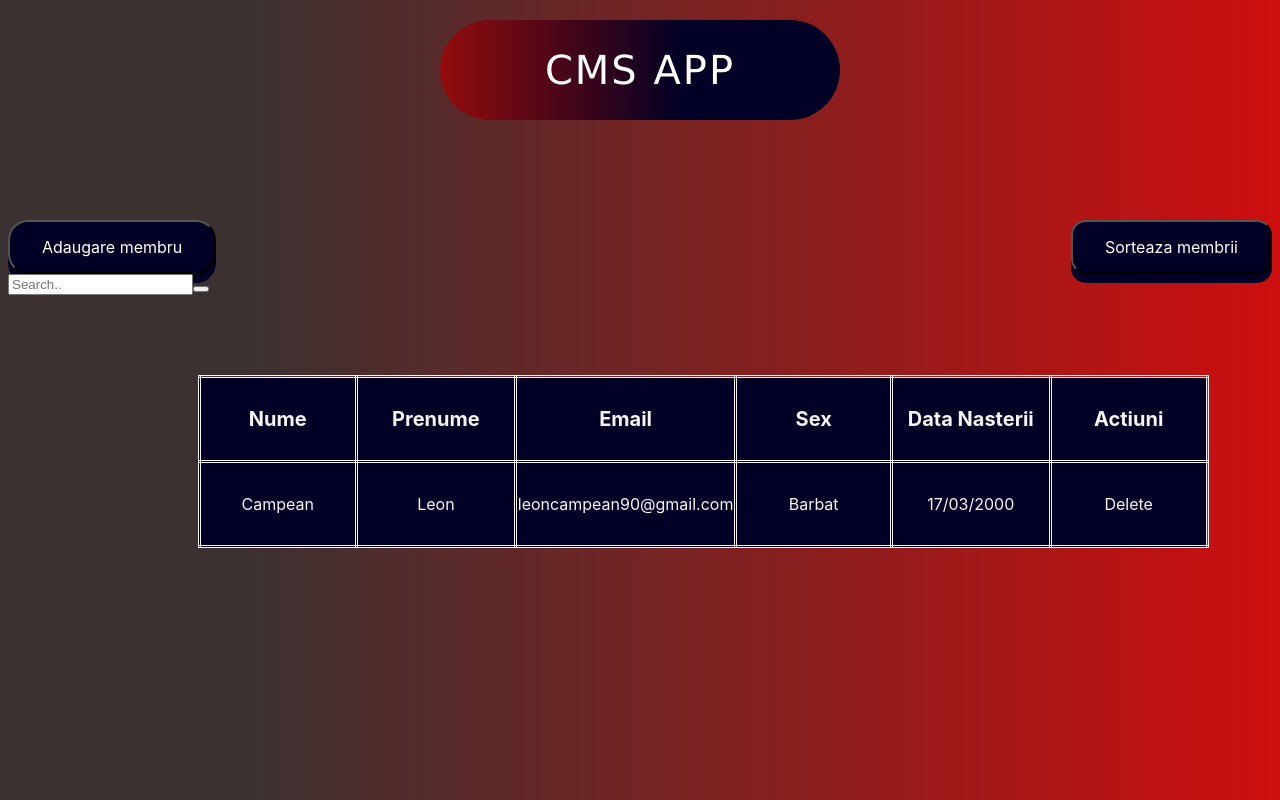
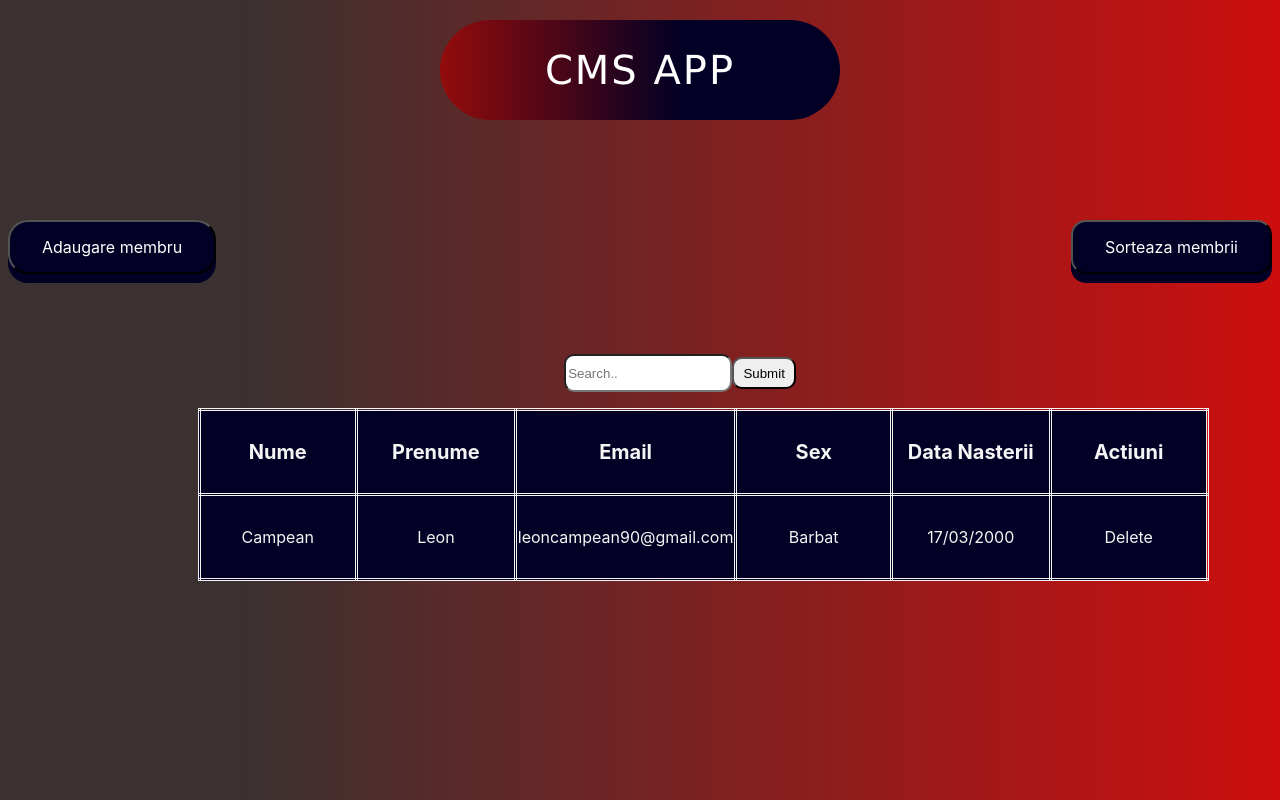
Before and after one commit to leoncampean/CMS_VUE, a Vue app in the folder website-cms/: page / in a window 1280 px wide. Built offline with nearby package versions, Linux system fonts and the light colour scheme.

Commit message:
styling the searchbar a little bit

```diff
--- a/website-cms/src/components/SearchBarComponent.vue
+++ b/website-cms/src/components/SearchBarComponent.vue
@@ -1,8 +1,8 @@
 <template>
 <section>
     <div class="search-div">
-      <input type="text" placeholder="Search.." name="search">
-      <button type="submit"><i class="fa fa-search"></i></button>
+      <input type="text" class="place" placeholder="Search.." name="search">
+      <button class="searchBar" type="submit">{{SearchBtn}}</button>
     </div>
 </section>
 
@@ -10,10 +10,31 @@
 
 <script>
 export default {
+    data() {
+        return {
+            SearchBtn: "Submit",
 
-}
+        };
+    }
+};
 </script>
 
 <style>
+.search-div {
+    margin-left: 44%;
+    margin-top: 5rem;
+}
+
+.place {
+    width:10rem;
+    height: 2rem;
+    border-radius: 10px;
+}
+
+.searchBar {
+    height: 2rem;
+    width: 4rem;
+    border-radius: 10px;
+}
 
 </style>
--- a/website-cms/src/components/TabelComponent.vue
+++ b/website-cms/src/components/TabelComponent.vue
@@ -51,9 +51,9 @@ export default {
 
 table {
     color: whitesmoke;
-    margin-top: 5rem;
     align-self: center;
     justify-self: center;
+    margin-top: 1rem;
     width: 80%;
     margin-left: 10%;
     text-align: center;
```
